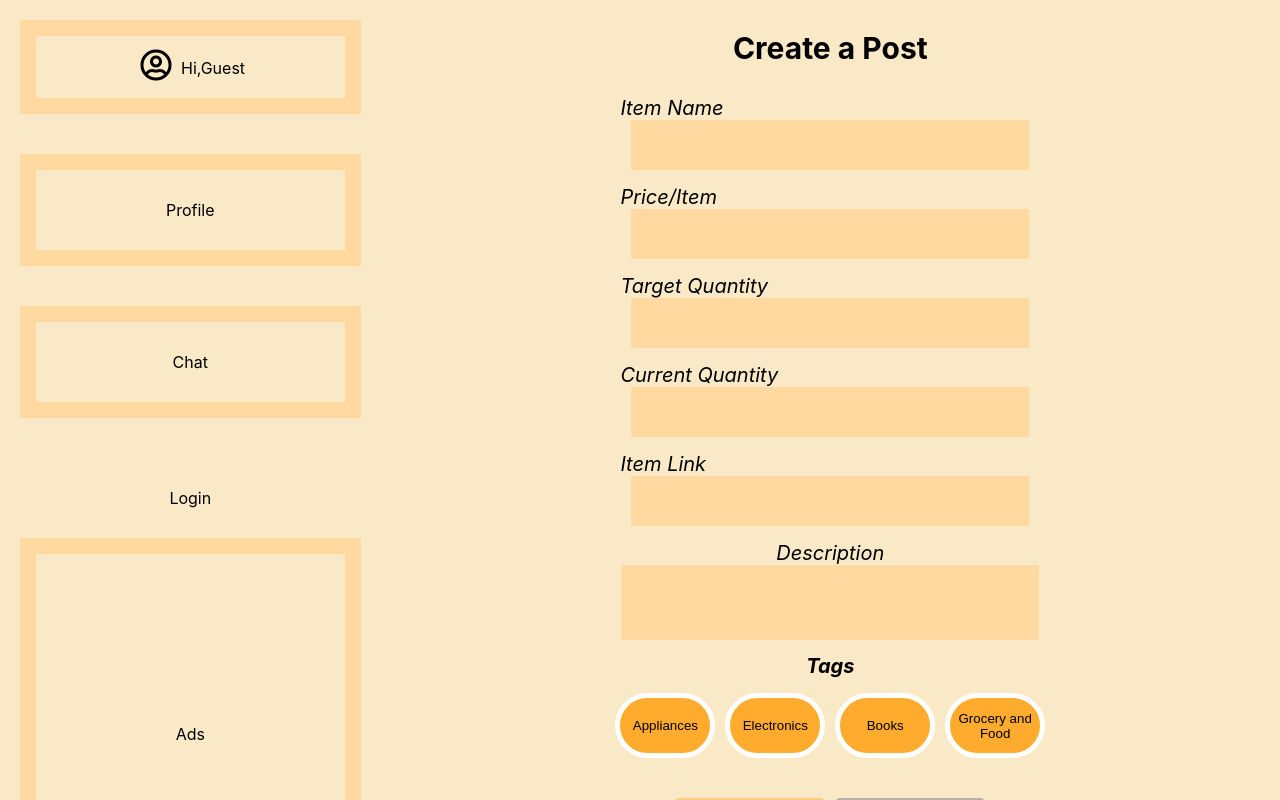
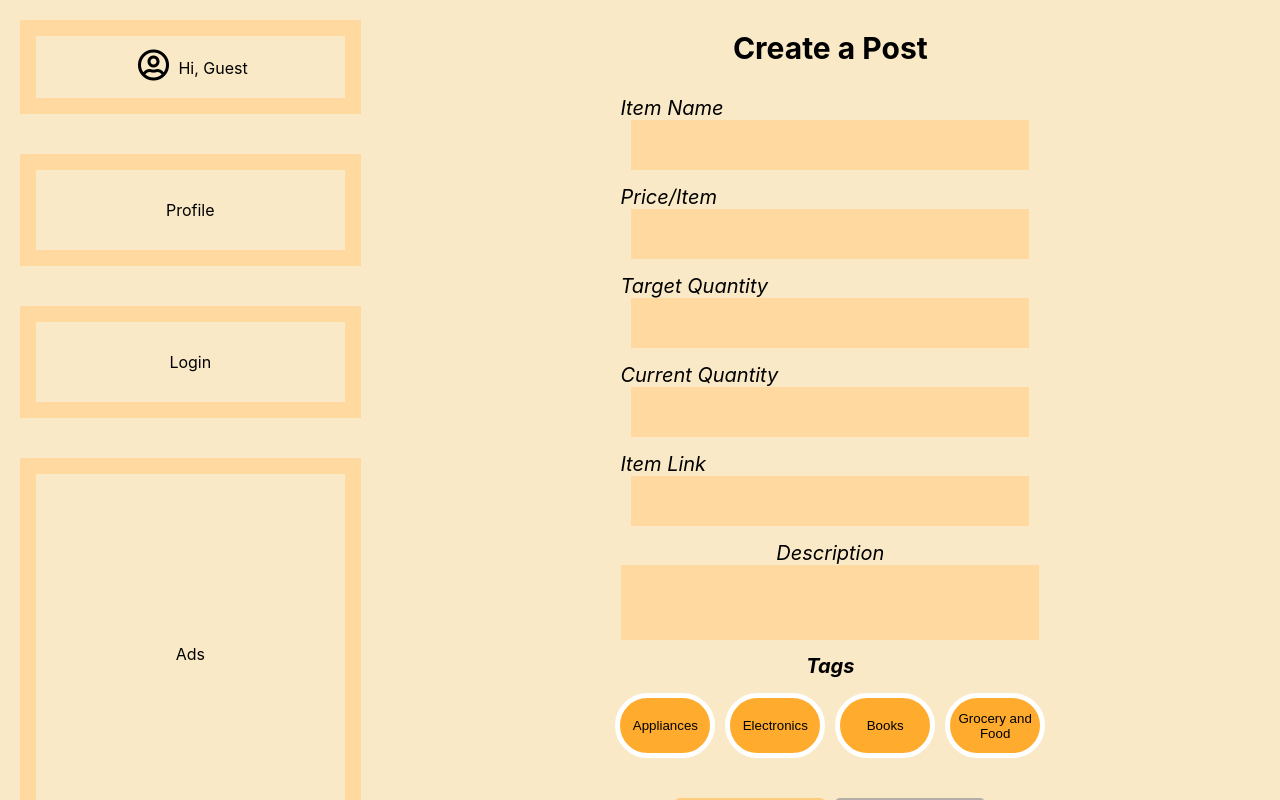
Before and after one commit to cis350/project-uniteandconquer, a React (Create React App) app in the folder uniteandconquer/: page /create-post in a window 1280 px wide. Shown: the top 800 px of the page. Built offline with nearby package versions, Linux system fonts and the light colour scheme.

Commit message:
updated styling issues + guest mode

```diff
--- a/uniteandconquer/package.json
+++ b/uniteandconquer/package.json
@@ -48,7 +48,5 @@
       "last 1 safari version"
     ]
   },
-  "devDependencies": {
-
-  }
+  "devDependencies": {}
 }
--- a/uniteandconquer/src/assets/UserProfile.css
+++ b/uniteandconquer/src/assets/UserProfile.css
@@ -75,4 +75,5 @@ td:hover {
 .table-lists {
   display: flex;
   flex-direction: row;
+  justify-content: center;
 }
--- a/uniteandconquer/src/components/Home.js
+++ b/uniteandconquer/src/components/Home.js
@@ -145,9 +145,15 @@ function Home() {
         <div className="menu-title"><h1>Unite and Conquer</h1></div>
         <div className="menu-bar">
           <div className="new-post">
-            <Link className="link" to="/create-post">
-              <div className="new-post-text">New Post</div>
-            </Link>
+            {myStorage.getItem('firstName') ? (
+              <Link className="link" to="/create-post">
+                <div className="new-post-text">New Post</div>
+              </Link>
+            ) : (
+              <Link className="link" to="/login">
+                <div className="new-post-text">New Post</div>
+              </Link>
+            )}
           </div>
           <div className="filter">
             {tagFilter()}
--- a/uniteandconquer/src/components/Sidebar.js
+++ b/uniteandconquer/src/components/Sidebar.js
@@ -11,21 +11,21 @@ function Sidebar() {
         <i className="far fa-user-circle fa-2x" />
         {' '}
         Hi,
-        { myStorage.getItem('firstName') ? myStorage.getItem('firstName') : 'Guest'}
+        { myStorage.getItem('firstName') ? myStorage.getItem('firstName') : ' Guest'}
       </div>
 
       <div className="profile-box">
-        <Link className="link" to="/user-profile">
-          <div className="text">Profile</div>
-        </Link>
+        {myStorage.getItem('firstName') ? (
+          <Link className="link" to="/user-profile">
+            <div className="text">Profile</div>
+          </Link>
+        ) : (
+          <Link className="link" to="/login">
+            <div className="text">Profile</div>
+          </Link>
+        )}
       </div>
-      <div className="chat-box">
-        <Link className="link" to="/chat">
-          <div className="text">Chat</div>
-        </Link>
-      </div>
-      <div className="login_button">
-
+      <div className="logout-box">
         <Link className="link" to="/login">
           <div className="text">Login</div>
         </Link>
--- a/uniteandconquer/src/components/UserProfile.js
+++ b/uniteandconquer/src/components/UserProfile.js
@@ -148,9 +148,7 @@ function UserProfile() {
           <table>
             <thead>
               <tr>
-
                 <td>My Active Posts</td>
-
               </tr>
             </thead>
             <tbody>
```
Also changed, not shown: 1 other file (tests, documents, lock files or other folders).
